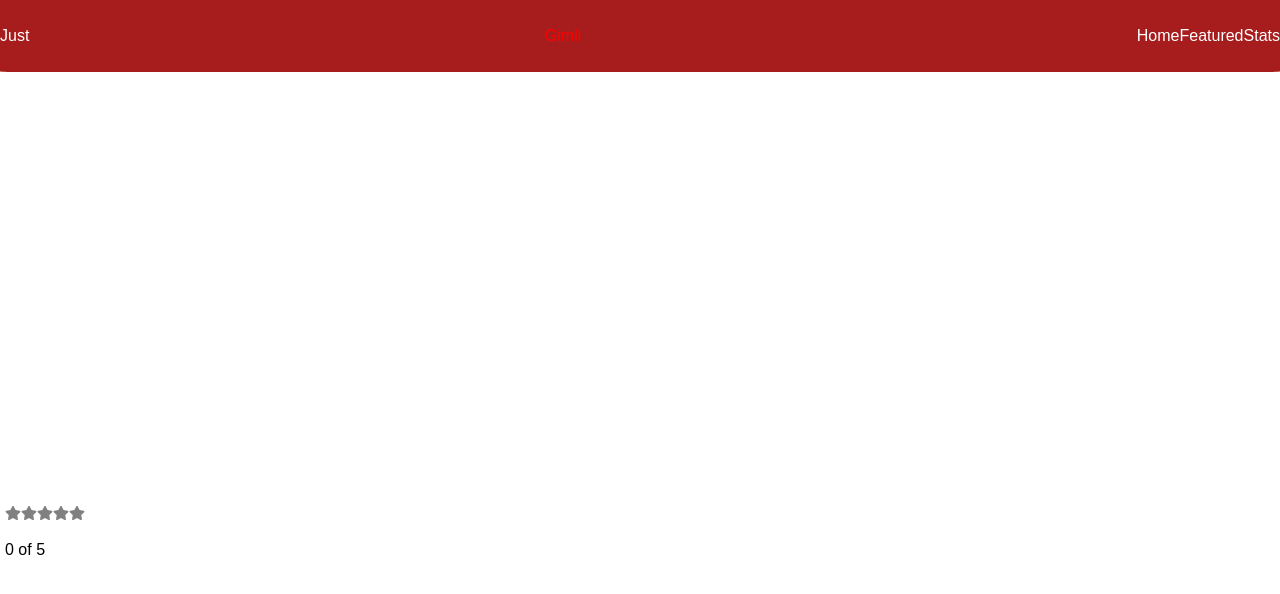
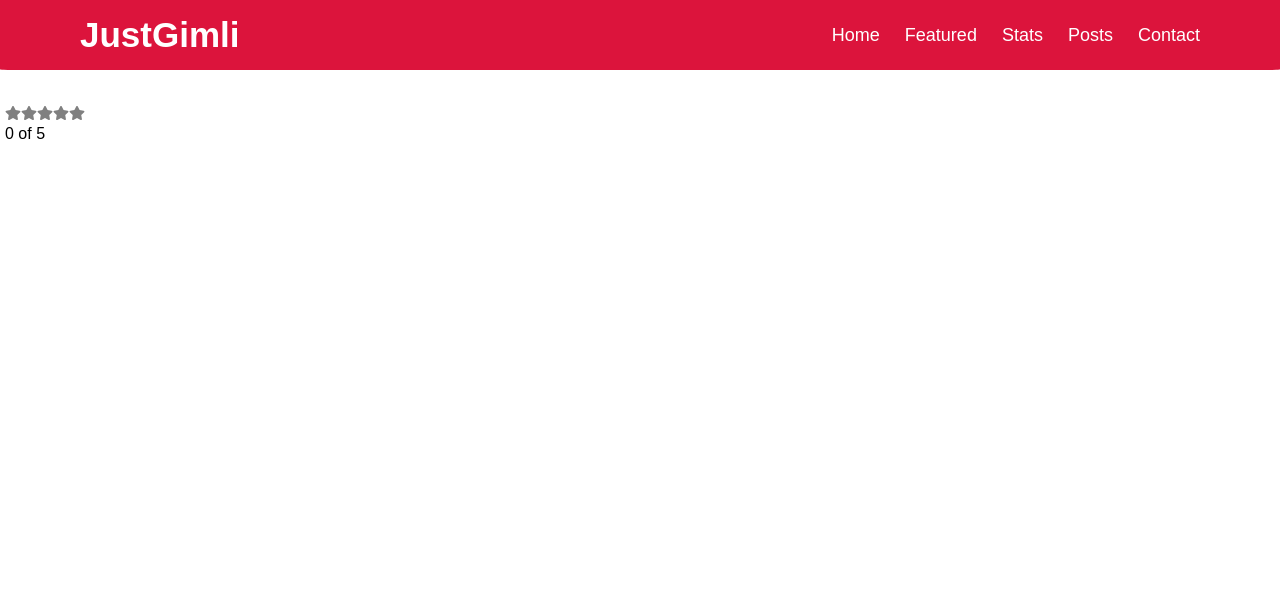
Before and after one commit to JustGimli/MyBlog, a React (Create React App) app in the folder my-blog/: page /posts in a window 1280 px wide. Shown: the top 594 px of the page. Built offline with nearby package versions, Linux system fonts and the light colour scheme.

Commit message:
add navbar

```diff
--- a/my-blog/public/index.html
+++ b/my-blog/public/index.html
@@ -26,7 +26,7 @@
     -->
     <title>React App</title>
   </head>
-  <body style="height: 1000px;">
+  <body style="height: 10000px;">
     <noscript>You need to enable JavaScript to run this app.</noscript>
     <div id="root"></div>
     <!--
--- a/my-blog/src/App.scss
+++ b/my-blog/src/App.scss
@@ -1,5 +1,18 @@
-@use './components/header/style.scss';
-/* width */
+@use "./components/navbar/navbar.scss";
+
+[data-aos] {
+    pointer-events: auto;
+}
+
+*{
+    margin: 0;
+    font-family: 'Ubuntu', sans-serif;
+    text-decoration: none;
+    padding: 0;
+    box-sizing: border-box;
+}
+
+// scroll
 ::-webkit-scrollbar {
     width: 10px;
 }
@@ -15,5 +28,5 @@
 
 
 ::-webkit-scrollbar-thumb:hover {
-    background: #b30000;
+    background: crimson;
 }
--- a/my-blog/src/App.tsx
+++ b/my-blog/src/App.tsx
@@ -2,8 +2,9 @@ import React, { useEffect }  from 'react';
 import AOS from 'aos';
 import 'aos/dist/aos.css';
 
+import Navbar from './components/navbar';
 import StarRating from './components/starRating';
-import Header from './components/header';
+
 
 import './App.scss'
 
@@ -17,8 +18,10 @@ function App() {
 
     return (
         <>
-        <div><Header/></div>
-        <div style={{"height": "500px"}}></div>
+        <div>
+            <Navbar/>
+        </div>
+        <div style={{"height": "100px"}}></div>
         <div>
             <StarRating />
         </div>
--- a/my-blog/src/components/header/index.tsx
+++ /dev/null
@@ -1,31 +0,0 @@
-import React from "react";
-
-interface IProp{
-
-}
-
-class Header extends React.Component{
-    constructor(props: any){
-        super(props)
-        this.state = {
-            onTop: true
-        }
-
-    }
-
-    mainMenu = ["Home", "Featured", "Stats"]
-    listItem = this.mainMenu.map((str) => <li key={str}>{str}</li>)
-
-    render(): React.ReactNode {
-        return(
-            <div className="Header-Menu" data-aos="header"
-            data-aos-offset='500' data-aos-anchor-placement="top-center"
-            data-aos-duration="1500">
-                <span>Just</span><span style={{"color": "red"}}>Gimli</span>
-                <ul>{this.listItem}</ul>
-            </div>
-        )
-    }
-}
-
-export default Header
--- a/my-blog/src/components/header/style.scss
+++ /dev/null
@@ -1,43 +0,0 @@
-
-body {
-    margin: 0;
-    font-family: 'Ubuntu', sans-serif;
-}
-
-.Header-Menu {
-    position: fixed;
-    width: 100%;
-    margin: 0%;
-    padding: 0%;
-    align-items: center;
-    justify-content: space-between;
-    color: white;
-    li{
-
-       list-style-type: none;
-       display: inline-block;
-    }
-    display: flex;
-}
-
-
-
-/* animation */
-
-[data-aos="header"] {
-    background: black;
-    height: 10%;
-    transition-property: background;
-    border: {
-        bottom-left-radius: 0%;
-        bottom-right-radius: 0%;
-    };
-    &.aos-animate {
-        background: rgb(167, 29, 29);
-        height: 9%;
-        border: {
-            bottom-left-radius: 1%;
-            bottom-right-radius: 1%;
-        };
-    }
-}
--- /dev/null
+++ b/my-blog/src/components/navbar/header/index.tsx
@@ -0,0 +1,34 @@
+import React from "react";
+
+interface IProp{
+
+}
+
+class Header extends React.Component{
+    constructor(props: any){
+        super(props)
+        this.state = {
+            onTop: true
+        }
+
+    }
+
+    mainMenu = ["Home", "Featured", "Stats", "Posts", "Contact"]
+    listItem = this.mainMenu.map((str) => <li key={str}><a href={str}>{str}</a></li>)
+
+    render(): React.ReactNode {
+        return(
+            <div className="max-width">
+                <div className="Header-Menu">
+                    <div className="logo">
+                        <a href="#home">Just<span className="Header-Span">Gimli</span></a>
+                    </div>
+                    <ul>{this.listItem}</ul>
+                </div>
+            </div>
+
+        )
+    }
+}
+
+export default Header
--- /dev/null
+++ b/my-blog/src/components/navbar/header/style.scss
@@ -0,0 +1,50 @@
+.Header-Menu {
+    justify-content: space-between;
+    display: flex;
+    align-items: center;
+    li{
+       list-style-type: none;
+       display: inline-block;
+    }
+
+
+    ul a {
+        color: white;
+        margin-left: 25px;
+        font: {
+            size: 18px;
+            weight: 500;
+        }
+
+        &:hover {
+            transition: color 0.3s ease;
+            color:  crimson;
+        }
+    }
+}
+
+.aos-animate .Header-Menu ul li a {
+    color: white;
+}
+
+.max-width {
+    margin: auto;
+    max-width: 1300px;
+    padding: 0px 80px;
+    @media (max-width: 1000px) {
+        padding: 0 30px;
+    }
+}
+
+.logo {
+    & a{
+        color: white;
+    }
+    font: {
+        size: 35px;
+        weight: 600;
+    }
+    .Header-Span {
+        color: crimson;
+    }
+}
--- /dev/null
+++ b/my-blog/src/components/navbar/index.tsx
@@ -0,0 +1,11 @@
+import React from "react";
+
+import Header from "./header";
+
+export default function Navbar(props:any) {
+    return (
+        <div className="navbar" data-aos="navbar"  data-aos-anchor-placement="top-top" data-aos-offset="300">
+            <Header/>
+        </div>
+    )
+}
--- /dev/null
+++ b/my-blog/src/components/navbar/navbar.scss
@@ -0,0 +1,32 @@
+@use "./header/style.scss";
+
+
+.navbar {
+    position: fixed;
+    width: 100%;
+    background: black;
+}
+
+
+
+/* animation */
+[data-aos="navbar"] {
+    background: black;
+    padding: 30px 0px;
+    transition-property: background, padding;
+    border: {
+        bottom-left-radius: 0%;
+        bottom-right-radius: 0%;
+    };
+    &.aos-animate {
+        .Header-Span{
+            color: white;
+        }
+        background:crimson;
+        padding: 15px 0px;
+        border: {
+            bottom-left-radius: 1%;
+            bottom-right-radius: 1%;
+        };
+    }
+}
```
